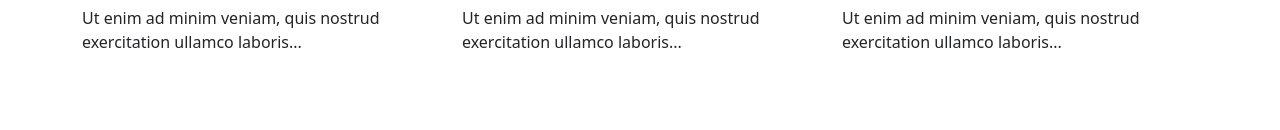
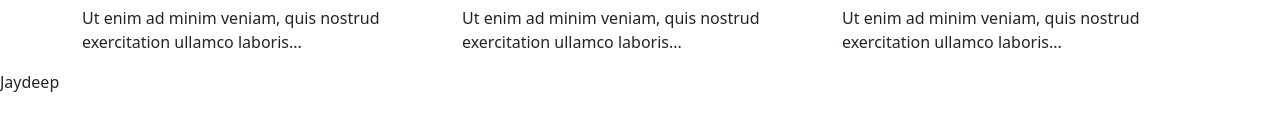
Before and after one commit to Jaydeepgawade/new-angular, a plain HTML site: page index.html in a window 1280 px wide. Shown: the part 340-470 px from the top of the page. Drawn offline with nearby package versions, Linux system fonts and the light colour scheme.

Commit message:
added paragraph

```diff
--- a/index.html
+++ b/index.html
@@ -33,6 +33,7 @@
     </div>
   </div>
 </div>
+<p>Jaydeep</p>
 
 </body>
 </html>
```
